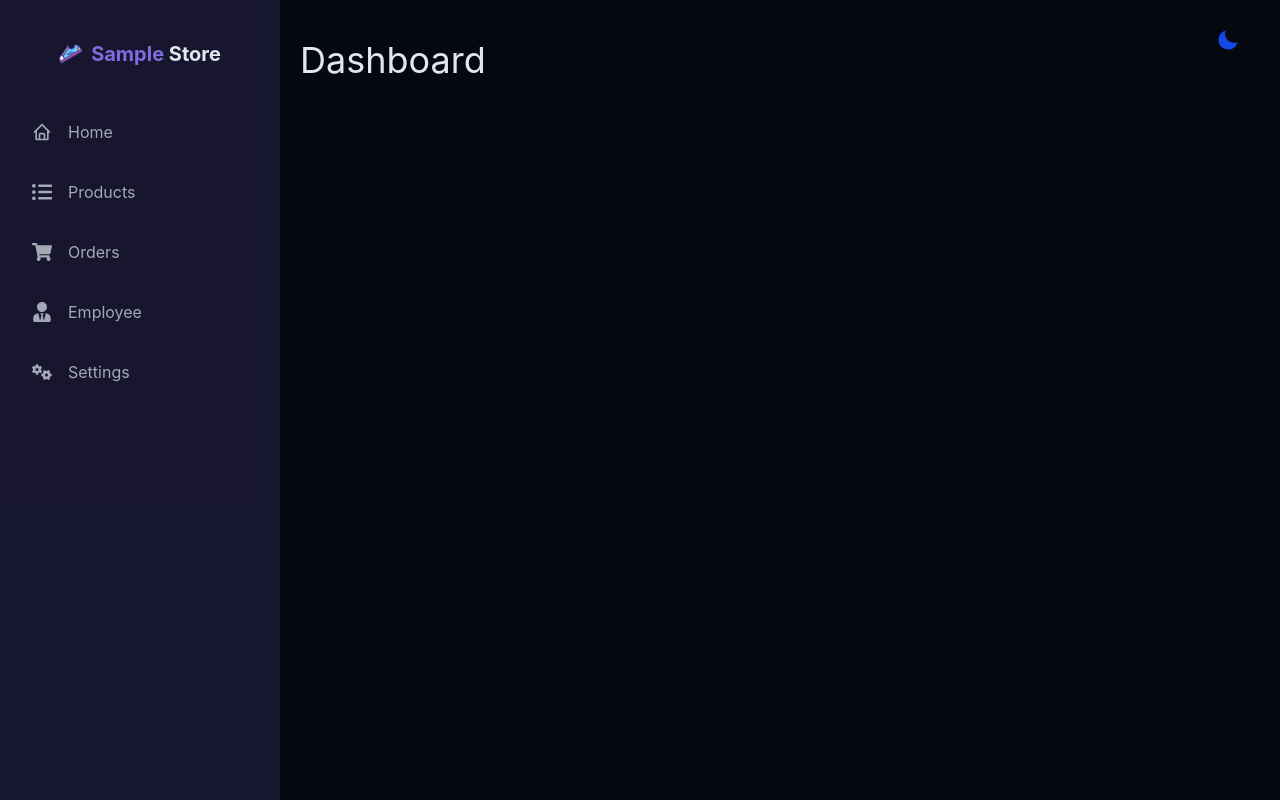
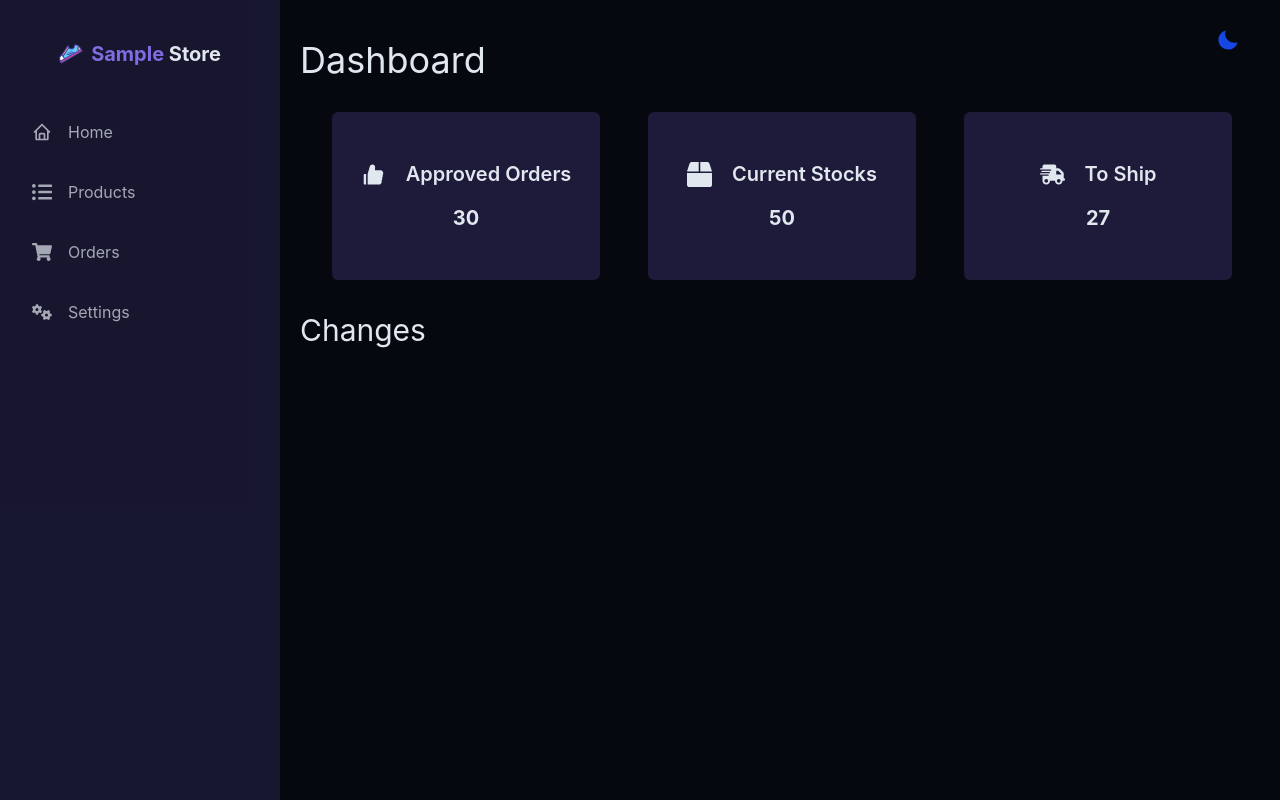
Before and after one commit to fabrosjhordan-cmd/Shoe-Sample-Store, a React (Vite) app: page /dashboard in a window 1280 px wide. Built offline with nearby package versions, Linux system fonts and the light colour scheme; no server answers.

Commit message:
Added: New Product, Edit Product (ALL UI)

```diff
--- a/src/Components/admin/Employee.tsx
+++ b/src/Components/admin/Employee.tsx
@@ -1,7 +1,13 @@
+import { FaSortAlphaDown } from "react-icons/fa"
+
 export const Employee = () =>{
     return (
-        <div id="employees" className="min-h-screen overflow-hidden py-10">
+        <div id="employees" className="flex flex-col gap-4 min-h-screen overflow-hidden py-10">
             <h1 className="text-4xl">Employees</h1>
+            <div className="flex flex-row justify-between items-center">
+                <button className="flex flex-row items-center gap-3 py-1 px-4 bg-primary/30 rounded-lg text-lg"><FaSortAlphaDown />Sort</button>
+                {/* create a table here */}
+            </div>
         </div>
     )
 }
--- /dev/null
+++ b/src/Components/admin/NewProducts.tsx
@@ -0,0 +1,13 @@
+import type { NewProductProps } from "../../types"
+
+export const NewProducts = ({id, isEditing} : NewProductProps)=>{
+    return(
+        <div id="new" className="max-sm:hidden flex flex-col gap-4 min-h-screen overflow-hidden py-10">
+           <h1 className="text-4xl">{isEditing ? "Edit Product" : "Create New Product"}</h1>
+           <div className="container flex flex-wrap items-center justify-center">
+                <label>Lebel</label>
+                <input className="border rounded-md px-4 py-1 focus:outline-hidden" placeholder="yes" />
+           </div>
+        </div>
+    )
+}
--- a/src/Components/admin/Orders.tsx
+++ b/src/Components/admin/Orders.tsx
@@ -1,7 +1,13 @@
+import { FaSortNumericUpAlt } from "react-icons/fa"
+
 export const Orders = () =>{
     return (
-        <div id='orders' className="min-h-screen overflow-hidden py-10">
+        <div id='orders' className="flex flex-col gap-4 min-h-screen overflow-hidden py-10">
             <h1 className="text-4xl">Orders</h1>
+            <div className="flex flex-row justify-between items-center">
+                <button className="flex flex-row items-center gap-3 py-1 px-4 bg-primary/30 rounded-lg text-lg"><FaSortNumericUpAlt />Sort</button>
+                {/* create a table here */}
+            </div>
         </div>
     )
 }
--- a/src/Components/admin/Products.tsx
+++ b/src/Components/admin/Products.tsx
@@ -1,8 +1,10 @@
 import { useEffect, useState } from "react";
 import { ProductList } from "../../api/others/dummy"
 import { FaChevronLeft, FaChevronRight, FaPlus } from "react-icons/fa";
+import { CiEdit } from "react-icons/ci";
+import type { ProductListProps } from "../../types";
 
-export const Products = () =>{
+export const Products = ({setId, setIsEditing} : ProductListProps) =>{
     const shoes = ProductList;
     const [currentPage, setCurrentPage] = useState<number>(()=>{
             const storedPage : any = sessionStorage.getItem('pageAdmin')
@@ -37,7 +39,7 @@ export const Products = () =>{
         <div id="products" className="flex flex-col min-h-screen py-10 gap-4 overflow-y-hidden">
             <h1 className="text-4xl">Product List</h1>
             <div className="flex flex-row items-center justify-between">
-                <button className="flex items-center gap-8 px-6 py-2 bg-primary/40 hover:bg-primary/60 rounded-lg"><FaPlus /> New</button>
+                <a href="dashboard#new" onClick={()=>setIsEditing(false)} className="flex items-center gap-8 px-6 py-2 bg-primary/40 hover:bg-primary/60 rounded-lg"><FaPlus /> New</a>
                 <input type="text" className="border rounded-lg px-2 py-1 focus:outline-hidden" placeholder="Search.." />
             </div>
             {/* lists */}
@@ -49,7 +51,11 @@ export const Products = () =>{
                         </div>
                         <div className="font-medium text-lg">{product.title}</div>
                         <div className="text-sm text-foreground/60 capitalize">{product.gender}</div>
-                        <div className="text-sm text-primary/90 mt-auto">$ {product.avg_price.toFixed(2)}</div>
+                        {/* Price */}
+                        <div className="flex flex-row items-center justify-between mt-auto">
+                            <h1 className="text-sm text-primary/90">${product.avg_price.toFixed(2)}</h1>
+                            <a href='dashboard#new' onClick={()=>{setId(product.id), setIsEditing(true)}} className="hover:text-primary"><CiEdit size={23}/></a>
+                        </div>
                     </div>
                 ))}
             </div>
--- a/src/Components/admin/SideBar.tsx
+++ b/src/Components/admin/SideBar.tsx
@@ -6,13 +6,13 @@ const SideBarLinks = [
     {href: '/dashboard#home', label: 'Home', icon: <BiHome size={20} />},
     {href: '/dashboard#products', label: 'Products', icon: <FaListUl size={20} /> },
     {href: '/dashboard#orders', label: 'Orders', icon: <FaShoppingCart size={20} /> },
-    {href: '/dashboard#employees', label: 'Employee', icon: <FaUserTie size={20} /> },
+    // {href: '/dashboard#employees', label: 'Employee', icon: <FaUserTie size={20} /> },
     {href: '/dashboard#settings', label: 'Settings', icon: <FaGears size={20} /> },
 ]
 
 export const SideBar =()=>{
     return (
-        <nav className="min-h-screen fixed z-40 transition-all duration-300 py-10 bg-primary/15 w-[35vh]">
+        <nav className="min-h-screen max-sm:hidden fixed z-40 transition-all duration-300 py-10 bg-primary/15 w-[35vh]">
             <div className="flex flex-col items-center justify-center">
                 <a href="/dashboard" className="text-xl font-bold flex items-center gap-2">
                     <img src='shoe-svgrepo-com.svg' className="w-6 h-6" alt="Logo"/>
--- a/src/Components/admin/Statistics.tsx
+++ b/src/Components/admin/Statistics.tsx
@@ -1,7 +1,42 @@
+import { AiFillLike } from "react-icons/ai"
+import { FaBox } from "react-icons/fa"
+import { FaTruckFast } from "react-icons/fa6"
+
 export const Statistics = () =>{
     return (
-        <div id="home" className="min-h-screen overflow-hidden py-10">
+        <div id="home" className="flex flex-col gap-4 min-h-screen overflow-hidden py-10">
            <h1 className="text-4xl">Dashboard</h1>
+
+           <div className="container grid grid-cols-1 md:grid-cols-3 gap-12 items-center justify-center my-4">
+            {/* Start Here */}
+                <div className="flex flex-col w-full text-center bg-primary/20 gap-4 py-12 px-4 rounded-md">
+                    <div className="flex flex-row items-center justify-center gap-5">
+                        <AiFillLike size={25} />
+                        <h1 className="text-xl font-semibold">Approved Orders</h1>
+                    </div>
+                    <h2 className="text-xl font-bold">30</h2>
+                </div>
+
+                <div className="flex flex-col w-full text-center bg-primary/20 gap-4 py-12 px-4 rounded-md">
+                    <div className="flex flex-row items-center justify-center gap-5">
+                        <FaBox size={25} />
+                        <h1 className="text-xl font-semibold">Current Stocks</h1>
+                    </div>
+                    <h2 className="text-xl font-bold">50</h2>
+                </div>
+
+                <div className="flex flex-col w-full text-center bg-primary/20 gap-4 py-12 px-4 rounded-md">
+                    <div className="flex flex-row items-center justify-center gap-5">
+                        <FaTruckFast size={25} />
+                        <h1 className="text-xl font-semibold">To Ship</h1>
+                    </div>
+                    <h2 className="text-xl font-bold">27</h2>
+                </div>
+           </div>
+
+           <div>
+                <h2 className="text-3xl">Changes</h2>
+           </div>
 
         </div>
     )
--- a/src/index.css
+++ b/src/index.css
@@ -134,5 +134,5 @@
 }
 
 @utility dashboard-screen {
-    @apply w-full flex flex-col pl-75 pr-4;
+    @apply w-full flex flex-col md:pl-75 pl-4 pr-4;
 }
--- a/src/pages/Dashboard.tsx
+++ b/src/pages/Dashboard.tsx
@@ -1,4 +1,5 @@
-import { Employee } from "../Components/admin/Employee"
+import { useState } from "react"
+// import { Employee } from "../Components/admin/Employee"
 import { Orders } from "../Components/admin/Orders"
 import { Products } from "../Components/admin/Products"
 import { Settings } from "../Components/admin/Settings"
@@ -6,19 +7,23 @@ import { SideBar } from "../Components/admin/SideBar"
 import { Statistics } from "../Components/admin/Statistics"
 import { ThemeToggle } from "../Components/ThemeToggle"
 import type { HomeProps } from "../types"
+import { NewProducts } from "../Components/admin/NewProducts"
 
 export const DashBoard = ({session, isScrolled, isDarkMode, setIsDarkMode} : HomeProps) =>{
+    const [id, setId] = useState(0);
+    const [isEditing, setIsEditing] = useState(false);
 
     return (
         <>
         <ThemeToggle isScrolled={isScrolled} isDarkMode={isDarkMode} setIsDarkMode={setIsDarkMode} />
-        <div className="flex flex-row h-screen bg-background text-foreground overflow-x-hidden overflow-y-hidden">
+        <div className="flex flex-row md:h-screen bg-background text-foreground overflow-x-hidden overflow-y-hidden">
             <SideBar />
             <div className="dashboard-screen">
                 <Statistics />
-                <Products />
+                <Products setId={setId} setIsEditing={setIsEditing} />
+                <NewProducts id={id} isEditing={isEditing}  />
                 <Orders />
-                <Employee />
+                {/* <Employee /> */}
                 <Settings />
             </div>
 
--- a/src/types.ts
+++ b/src/types.ts
@@ -90,3 +90,13 @@ export type SideBarLink = {
   icon: React.ReactNode;
   href: Section;
 };
+
+export type ProductListProps = {
+    setId: React.Dispatch<React.SetStateAction<number>>
+    setIsEditing: React.Dispatch<React.SetStateAction<boolean>>
+}
+
+export type NewProductProps = {
+    id: number
+    isEditing: boolean
+}
```
